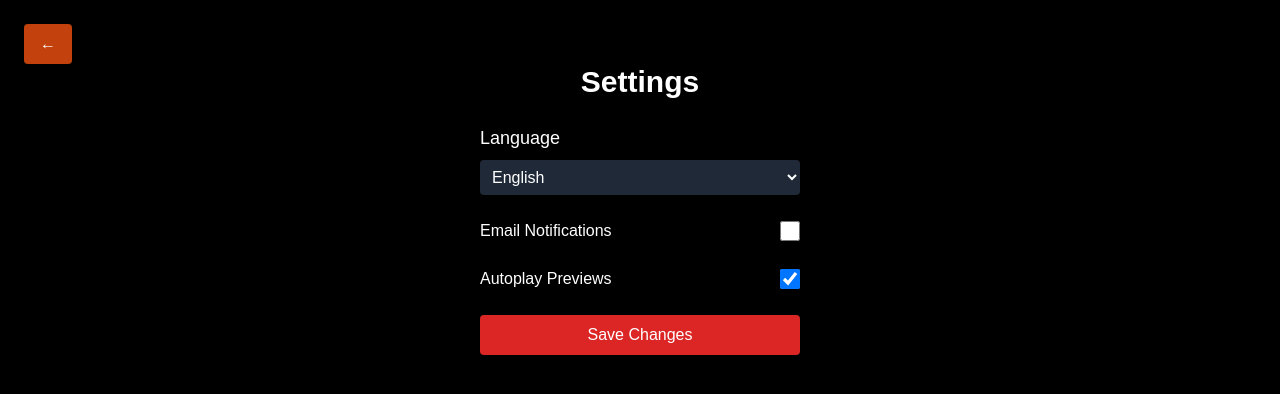
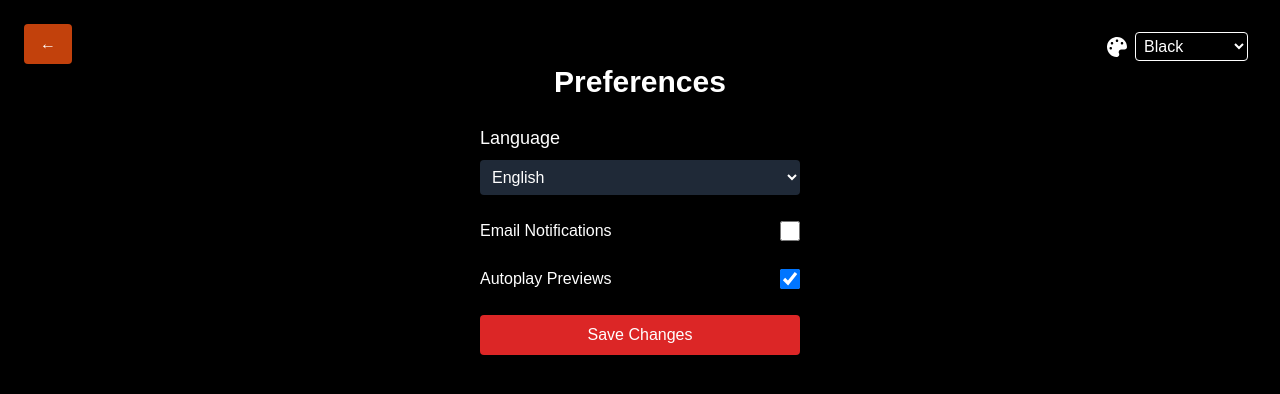
Before and after one commit to dnjstr/MovieApp-Front-End, a React (Vite) app: page /settings in a window 1280 px wide. Shown: the top 394 px of the page. Built offline with nearby package versions, Linux system fonts and the light colour scheme.

Commit message:
Multiple Added Files

```diff
--- a/src/App.tsx
+++ b/src/App.tsx
@@ -11,23 +11,27 @@ import Genre from "./components/pages/Genre";
 import MyList from "./components/pages/MyList";
 import ProfilePage from "./components/pages/ProfilePage";
 import { AuthProvider, useAuth } from "./context/AuthContext";
+import { PreferencesProvider, usePreferences } from "./context/PreferencesContext"; // Import PreferencesContext
 import About from "./components/pages/about";
 import Contact from "./components/pages/contact";
 import FAQ from "./components/pages/faq";
 import TermsAndCondition from "./components/pages/TermsandCondition";
-import Settings from "./components/pages/Settings";
+import Preferences from "./components/pages/Preferences";
 import MovieVideoPlayer from "./components/movies/Movievideoplayer";
 import WatchMovie from "./components/movies/WatchMovie";
 
-// Layout Component
+// Layout Component (Uses Global Background Color)
 const Layout = ({ children }: { children: React.ReactNode }) => {
   const location = useLocation();
+  const { bgColor } = usePreferences(); // Get global background color
   const hideNavbar = ["/sign-in", "/sign-up", "/settings", "/profile"].includes(location.pathname);
 
   return (
     <>
       {!hideNavbar && <Navbar />}
-      <main className="bg-black text-white min-h-screen p-6">{children}</main>
+      <main className={`${bgColor} text-white min-h-screen p-6 transition-all duration-500`}>
+        {children}
+      </main>
     </>
   );
 };
@@ -40,10 +44,10 @@ const ProtectedRoute = ({ children }: { children: React.ReactNode }) => {
   return user ? children : <Navigate to="/sign-in" replace />;
 };
 
-
 const App: React.FC = () => {
   return (
     <AuthProvider>
+      <PreferencesProvider> {/* Wrap with PreferencesProvider */}
         <Router>
           <Layout>
             <Routes>
@@ -59,12 +63,13 @@ const App: React.FC = () => {
               <Route path="/terms-and-condition" element={<TermsAndCondition />} />
               <Route path="/contact" element={<Contact />} />
               <Route path="/faq" element={<FAQ />} />
-            <Route path="/settings" element={<Settings />} />
+              <Route path="/settings" element={<Preferences />} />
               <Route path="/watch/:id" element={<MovieVideoPlayer src="your-video-url-here" />} />
               <Route path="/watch/:id" element={<WatchMovie />} />
             </Routes>
           </Layout>
         </Router>
+      </PreferencesProvider>
     </AuthProvider>
   );
 };
--- a/src/components/layout/Navbar.tsx
+++ b/src/components/layout/Navbar.tsx
@@ -151,7 +151,7 @@ const Navbar: React.FC = () => {
                   onClick={() => setIsDropdownOpen(false)}
                 >
                   <FaCog className="text-sm" />
-                  <span>Settings</span>
+                  <span>Preferences</span>
                 </Link>
                 <button
                   onClick={handleLogout}
--- a/src/components/movies/MovieVideoPlayer.tsx
+++ b/src/components/movies/MovieVideoPlayer.tsx
@@ -1,7 +1,9 @@
 import React, { useRef, useState, useEffect } from "react";
-import { FaPlay, FaPause, FaVolumeUp, FaVolumeMute, FaExpand } from "react-icons/fa";
+import { useNavigate } from "react-router-dom";
+import { FaPlay, FaPause, FaVolumeUp, FaVolumeMute, FaExpand, FaArrowLeft } from "react-icons/fa";
 
 const MovieVideoPlayer: React.FC<{ src: string }> = ({ src }) => {
+    const navigate = useNavigate();
     const videoRef = useRef<HTMLVideoElement>(null);
     const [isPlaying, setIsPlaying] = useState(false);
     const [isMuted, setIsMuted] = useState(false);
@@ -41,10 +43,8 @@ const MovieVideoPlayer: React.FC<{ src: string }> = ({ src }) => {
 
     // Enter Fullscreen Mode
     const enterFullScreen = () => {
-        if (videoRef.current) {
-            if (videoRef.current.requestFullscreen) {
-                videoRef.current.requestFullscreen();
-            }
+        if (videoRef.current?.requestFullscreen) {
+            videoRef.current.requestFullscreen();
         }
     };
 
@@ -100,9 +100,17 @@ const MovieVideoPlayer: React.FC<{ src: string }> = ({ src }) => {
 
     return (
         <div
-            className="relative w-full max-w-3xl mx-auto"
+            className="relative w-full max-w-3xl mx-auto mt-10"
             onMouseMove={() => setShowControls(true)}
         >
+            {/* Back Button */}
+            <button
+                onClick={() => navigate(-1)}
+                className="absolute top-4 left-4 bg-orange-600/50 text-white p-2 rounded-full hover:bg-red-800/70 transition duration-300 z-10"
+            >
+                <FaArrowLeft className="text-xl" />
+            </button>
+
             {/* Video Player */}
             <video
                 ref={videoRef}
--- a/src/components/pages/Settings.tsx
+++ b/src/components/pages/Preferences.tsx
@@ -1,14 +1,33 @@
 import React, { useState } from "react";
 import { useNavigate } from "react-router-dom";
+import { FaPalette } from "react-icons/fa";
+import { usePreferences } from "../../context/PreferencesContext"; // Import global preferences
 
-const Settings: React.FC = () => {
+const Preferences: React.FC = () => {
     const navigate = useNavigate();
+    const { bgColor, setBgColor } = usePreferences(); // Get and set global background color
     const [emailNotifications, setEmailNotifications] = useState(false);
     const [autoplayPreviews, setAutoplayPreviews] = useState(true);
     const [language, setLanguage] = useState("English");
 
     return (
-        <div className="w-full h-screen bg-black text-white flex flex-col items-center overflow-auto py-10">
+        <div className={`w-full h-screen ${bgColor} text-white flex flex-col items-center overflow-auto py-10 transition duration-500`}>
+            {/* Background Changer */}
+            <div className="absolute top-6 right-6 flex items-center space-x-2 bg-black/50 p-2 rounded-lg">
+                <FaPalette className="text-white text-xl" />
+                <select
+                    onChange={(e) => setBgColor(e.target.value)}
+                    className="bg-black text-white border border-white p-1 rounded"
+                    value={bgColor} // Ensure the selected value is displayed
+                >
+                    <option value="bg-black">Black</option>
+                    <option value="bg-gray-800">Dark Gray</option>
+                    <option value="bg-blue-900">Dark Blue</option>
+                    <option value="bg-red-900">Dark Red</option>
+                    <option value="bg-green-900">Dark Green</option>
+                </select>
+            </div>
+
             {/* Back Button */}
             <button
                 className="absolute top-6 left-6 px-4 py-2 bg-orange-700 rounded hover:bg-red-700"
@@ -17,7 +36,7 @@ const Settings: React.FC = () => {
                 ←
             </button>
 
-            <h1 className="text-3xl font-bold mb-6">Settings</h1>
+            <h1 className="text-3xl font-bold mb-6">Preferences</h1>
 
             <div className="w-80 space-y-6">
                 {/* Language Selection */}
@@ -65,4 +84,4 @@ const Settings: React.FC = () => {
     );
 };
 
-export default Settings;
+export default Preferences;
--- /dev/null
+++ b/src/context/PreferencesContext.tsx
@@ -0,0 +1,26 @@
+import React, { createContext, useContext, useState } from "react";
+
+type PreferencesContextType = {
+    bgColor: string;
+    setBgColor: (color: string) => void;
+};
+
+const PreferencesContext = createContext<PreferencesContextType | undefined>(undefined);
+
+export const PreferencesProvider: React.FC<{ children: React.ReactNode }> = ({ children }) => {
+    const [bgColor, setBgColor] = useState("bg-black"); // Default color
+
+    return (
+        <PreferencesContext.Provider value={{ bgColor, setBgColor }}>
+            {children}
+        </PreferencesContext.Provider>
+    );
+};
+
+export const usePreferences = () => {
+    const context = useContext(PreferencesContext);
+    if (!context) {
+        throw new Error("usePreferences must be used within a PreferencesProvider");
+    }
+    return context;
+};
```
Lines whose indentation alone changed are shown as unchanged.
